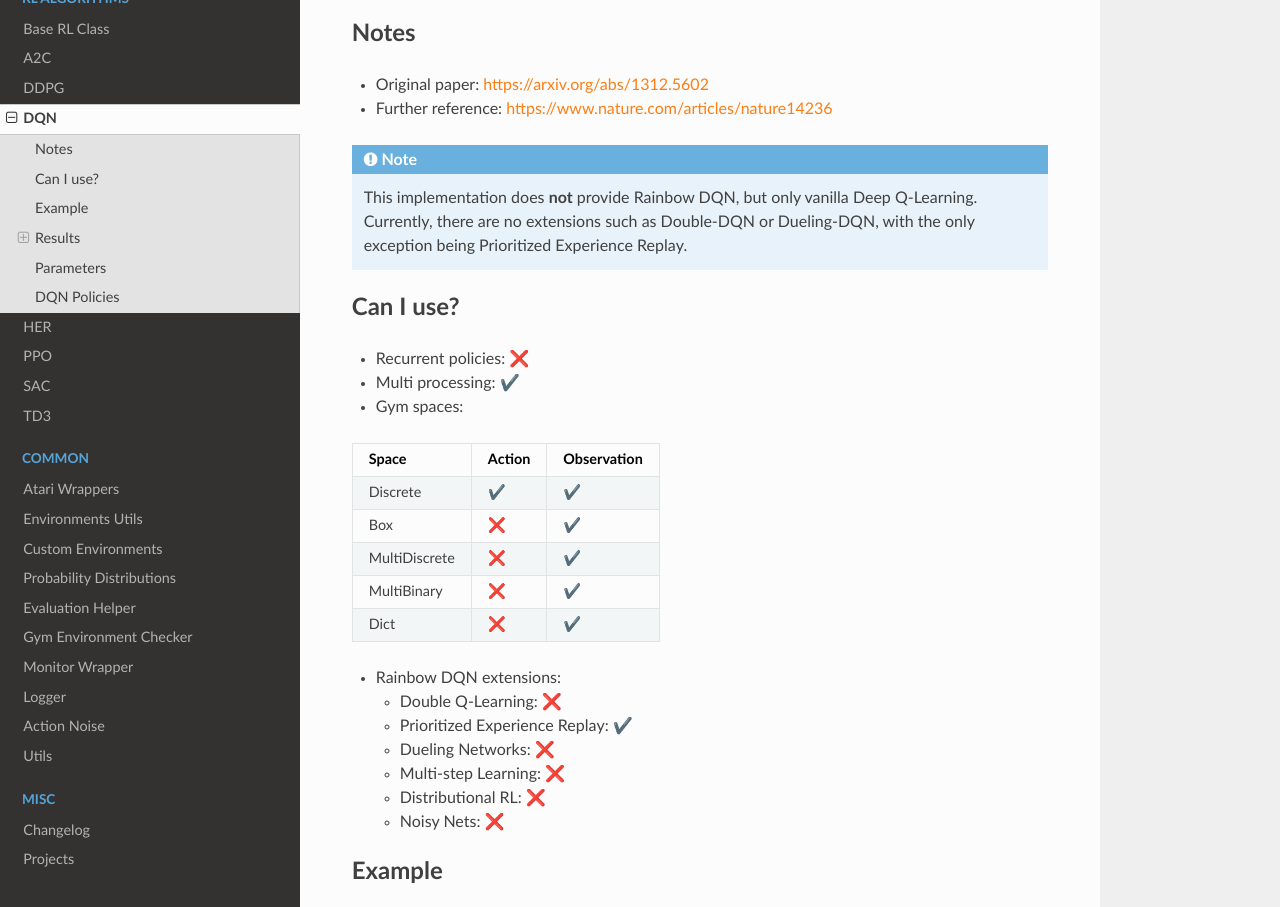
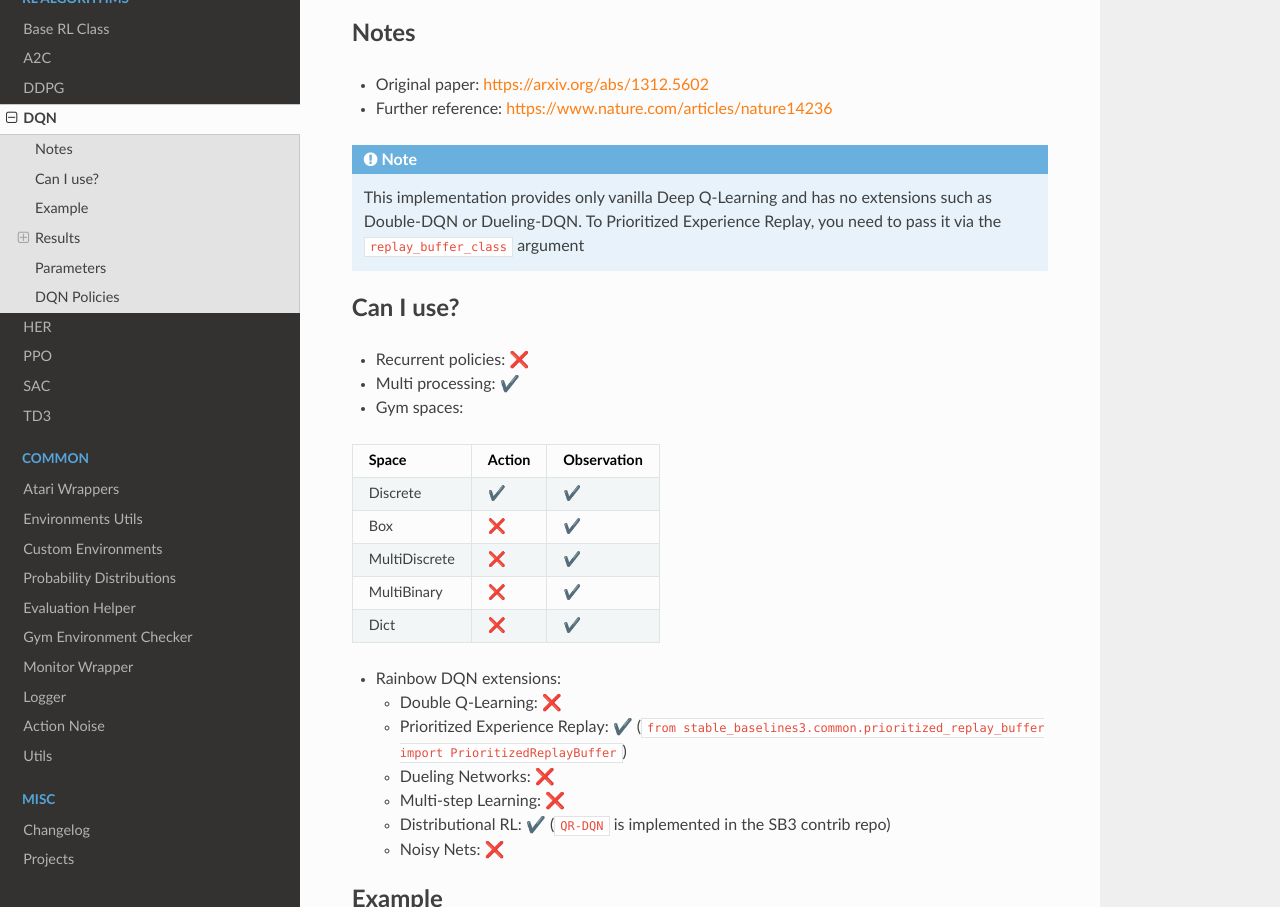
Before and after one commit to DLR-RM/stable-baselines3, a Sphinx documentation site: the page built from docs/modules/dqn.rst, in a window 1280 px wide and 1400 px high, cut to the strip 493-1400 px from the top of the window. Built offline with Sphinx 7.4.7 and the Read the Docs theme 2.0.0, drawn with Linux system fonts in a browser that asks for light colours.

Commit message:
Update doc

```diff
--- a/docs/misc/changelog.rst
+++ b/docs/misc/changelog.rst
@@ -14,6 +14,7 @@ New Features:
 ^^^^^^^^^^^^^
 - Improved error message of the ``env_checker`` for env wrongly detected as GoalEnv (``compute_reward()`` is defined)
 - Improved error message when mixing Gym API with VecEnv API (see GH#1694)
+- Added Prioritized Experience Replay for DQN (@AlexPasqua)
 
 Bug Fixes:
 ^^^^^^^^^^
--- a/docs/modules/dqn.rst
+++ b/docs/modules/dqn.rst
@@ -27,9 +27,9 @@ Notes
 - Further reference: https://www.nature.com/articles/nature14236
 
 .. note::
-    This implementation does **not** provide Rainbow DQN, but only vanilla Deep Q-Learning.
-    Currently, there are no extensions such as Double-DQN or Dueling-DQN, with the only exception being Prioritized Experience Replay.
 
+  This implementation provides only vanilla Deep Q-Learning and has no extensions such as Double-DQN or Dueling-DQN.
+  To Prioritized Experience Replay, you need to pass it via the ``replay_buffer_class`` argument
 
 Can I use?
 ----------
@@ -52,10 +52,10 @@ Dict          ❌      ✔️️
 - Rainbow DQN extensions:
 
   - Double Q-Learning: ❌
-  - Prioritized Experience Replay: ✔️
+  - Prioritized Experience Replay: ✔️ (``from stable_baselines3.common.prioritized_replay_buffer import PrioritizedReplayBuffer``)
   - Dueling Networks: ❌
   - Multi-step Learning: ❌
-  - Distributional RL: ❌
+  - Distributional RL: ✔️ (``QR-DQN`` is implemented in the SB3 contrib repo)
   - Noisy Nets: ❌
 
 
```
Also changed, not shown: other parts of docs/misc/changelog.rst (+0 -1 lines).
